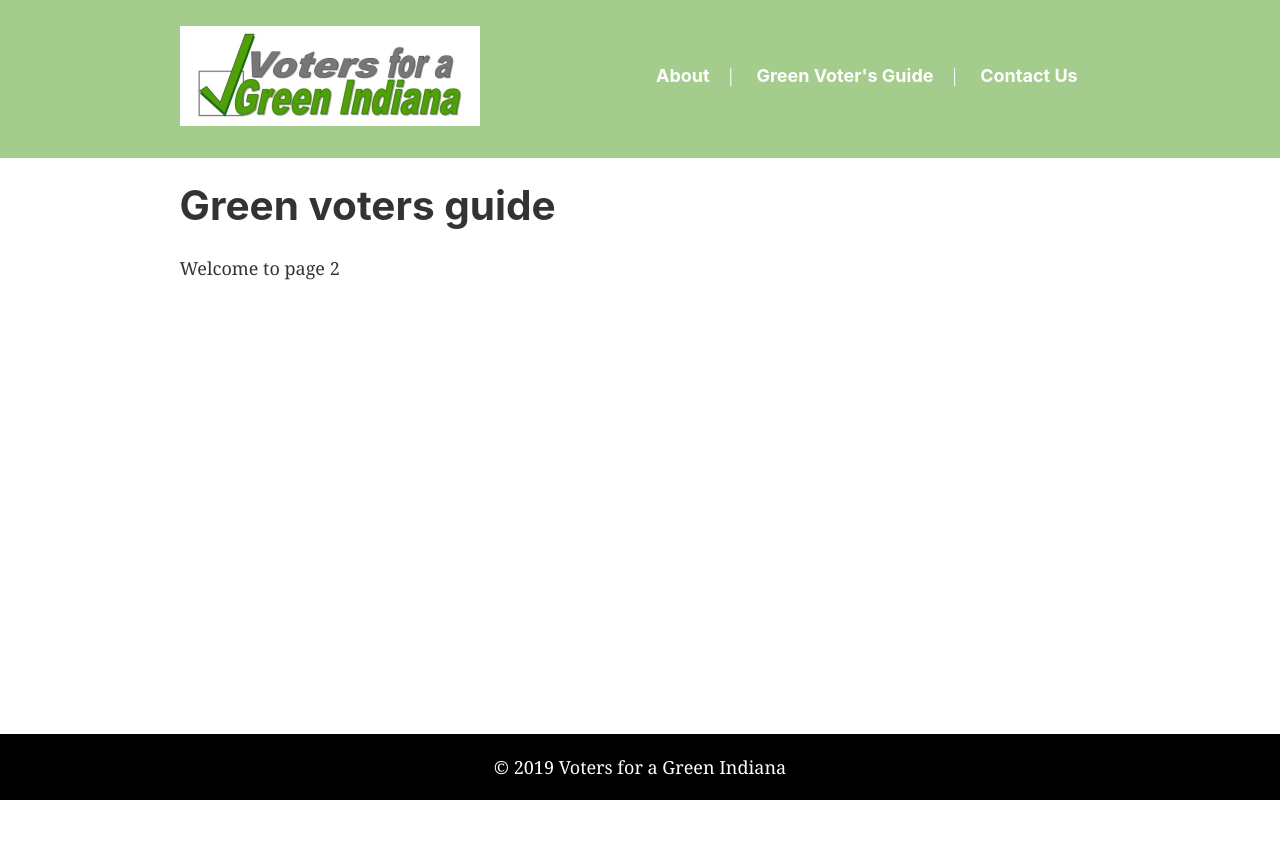
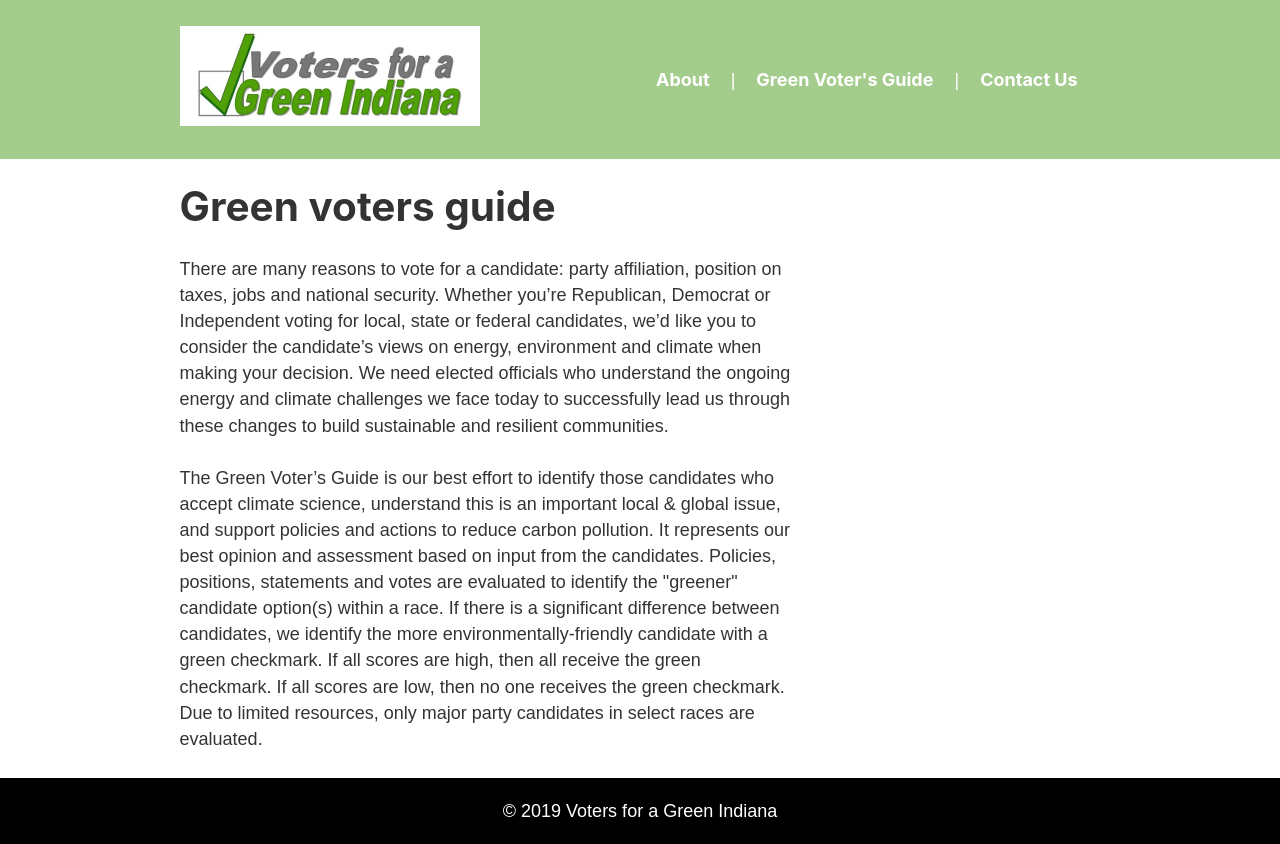
Before and after one commit to richardsamuellopez/votersforagreenindiana, a Gatsby site: page /guide in a window 1280 px wide. Before the commit the page ends 800 px from the top, so only its background shows below. Built offline with nearby package versions, Linux system fonts and the light colour scheme; Gatsby itself is replaced by a stand-in of ours.

Commit message:
Update nave and docs

```diff
--- a/gatsby-config.js
+++ b/gatsby-config.js
@@ -27,6 +27,13 @@ module.exports = {
         path: `${__dirname}/src/images`,
       },
     },
+    {
+      resolve: `gatsby-source-filesystem`,
+      options: {
+        name: `docs`,
+        path: `${__dirname}/src/docs`,
+      },
+    },
     `gatsby-transformer-sharp`,
     `gatsby-plugin-sharp`,
     {
--- a/src/components/header.js
+++ b/src/components/header.js
@@ -16,6 +16,8 @@ const Header = ({ siteTitle, menuLinks }) => (
         margin: `0 auto`,
         maxWidth: 960,
         padding: `1.45rem 1.0875rem`,
+        display: 'flex',
+        alignItems: 'center',
       }}
     >
       <Logo />
--- a/src/components/layout.css
+++ b/src/components/layout.css
@@ -1,5 +1,7 @@
 html {
-  font-family: sans-serif;
+  /* font-family: sans-serif; */
+  font-family: arial;
+
   -ms-text-size-adjust: 100%;
   -webkit-text-size-adjust: 100%;
 }
@@ -185,7 +187,7 @@ textarea {
   font: inherit;
 }
 html {
-  font: 112.5%/1.45em georgia, serif;
+  font: 112.5%/1.45em arial;
   box-sizing: border-box;
   overflow-y: scroll;
 }
--- a/src/components/logo.js
+++ b/src/components/logo.js
@@ -26,7 +26,7 @@ const Logo = () => {
     }
   `)
 
-  return <Link to='/' ><Img fixed={data.placeholderImage.childImageSharp.fixed} /></Link>
+  return <span className="logo"><Link to='/' ><Img fixed={data.placeholderImage.childImageSharp.fixed} /></Link></span>
 }
 
 export default Logo
--- a/src/components/nav.css
+++ b/src/components/nav.css
@@ -1,8 +1,14 @@
+header > div {
+    display: 'flex';
+    justify-content: 'space-between';
+}
+
 nav {
     float: right;
     height: 100px;
     position: relative;
     width: 50%;
+    flex: 1 0 0;
 }
 
 nav ul {
@@ -38,3 +44,19 @@ nav li a {
     Ubuntu, Cantarell, Fira Sans, Droid Sans, Helvetica Neue, sans-serif;
     font-weight: bold;
 }
+
+.logo {
+    flex: 1 0 0;
+}
+
+@media only screen and (max-width: 960px) {
+    nav {
+        width: 100%;
+    }
+    header {
+        height: 200px;
+    }
+    header > div {
+        flex-flow:column wrap;
+    }
+}
--- a/src/components/nav.js
+++ b/src/components/nav.js
@@ -5,7 +5,7 @@ import "./nav.css"
 
 const Nav = ({menuLinks}) => (
     <nav>
-        <ul style={{ display: "flex", flex: 1 }}>
+        <ul>
             {menuLinks.map(link => (
             <li
                 key={link.name}
--- /dev/null
+++ b/src/pages/guide.css
@@ -0,0 +1,18 @@
+.flex-container {
+    display: flex;
+    flex-wrap: wrap;
+    align-content: center;
+    height: 100%;
+}
+
+.item {
+    /* padding: 10px; */
+}
+
+.flex-container .item:first-child {
+    flex: 2 0 0;
+}
+
+.flex-container :nth-child(2) {
+    flex: 1 0 0;
+ }
--- a/src/pages/guide.js
+++ b/src/pages/guide.js
@@ -1,13 +1,57 @@
 import React from "react"
 import Layout from "../components/layout"
 import SEO from "../components/seo"
+import { useStaticQuery, graphql } from "gatsby"
 
-const GuidePage = () => (
+
+import './guide.css'
+
+const GuidePage = () => {
+  const data = useStaticQuery(graphql`
+   {
+     allFile(
+       filter: { extension: { eq: "pdf" } }
+       sort: {
+        fields: [modifiedTime]
+        order: DESC
+      }
+      ) {
+       edges {
+         node {
+           modifiedTime
+           publicURL
+           name
+         }
+       }
+     }
+   }
+ `)
+
+ return (
   <Layout>
     <SEO title="Green voters guide" />
     <h1>Green voters guide</h1>
-    <p>Welcome to page 2</p>
+    <div className="flex-container">
+      <div className="item">
+        <p>There are many reasons to vote for a candidate: party affiliation, position on taxes, jobs and national security.  Whether you’re Republican,  Democrat or Independent voting for local, state or federal candidates, we’d like you to consider the candidate’s views on energy, environment and climate when making your decision.  We need elected officials who understand the ongoing energy and climate challenges we face today to successfully lead us through these changes to build sustainable and resilient communities.</p>
+        <p>The Green Voter’s Guide is our best effort to identify those candidates who accept climate science, understand this is an important local & global issue, and support policies and actions to reduce carbon pollution.  It represents our best opinion and assessment based on input from the candidates.   Policies, positions, statements and votes are evaluated to identify the "greener" candidate option(s) within a race.  If there is a significant difference between candidates, we identify the more environmentally-friendly candidate with a green checkmark.  If all scores are high, then all receive the green checkmark.  If all scores are low, then no one receives the green checkmark.  Due to limited resources, only major party candidates in select races are evaluated.</p>
+      </div>
+      <div className="item">
+        <ul>
+          {data.allFile.edges.map((file, index) => {
+            return (
+              <li key={`pdf-${index}`}>
+                <a href={file.node.publicURL} download>
+                  {file.node.name}
+                </a>
+              </li>
+            )
+          })}
+        </ul>
+      </div>
+    </div>
   </Layout>
-)
+ )
+}
 
 export default GuidePage
--- a/src/pages/index.js
+++ b/src/pages/index.js
@@ -1,8 +1,5 @@
 import React from "react"
-import { Link } from "gatsby"
-
 import Layout from "../components/layout"
-import Image from "../components/image"
 import SEO from "../components/seo"
 
 const IndexPage = () => (
```
Also changed, not shown: 7 other files.
